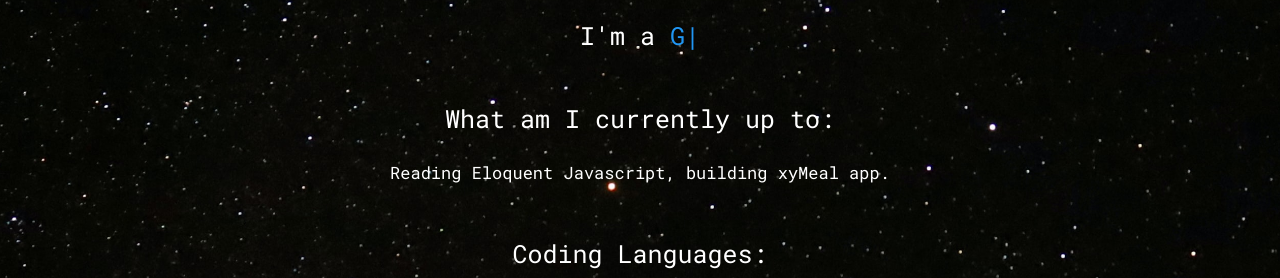
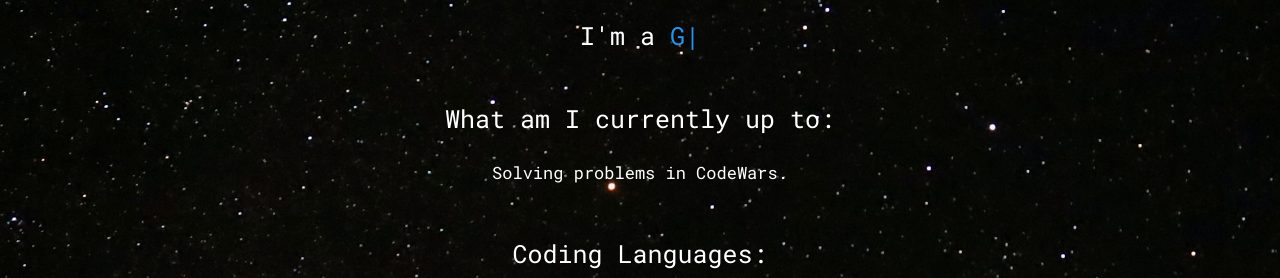
Before and after one commit to xynoan/xynoan, a plain HTML site: page index.html in a window 1280 px wide. Shown: the part 333-611 px from the top of the page. Drawn offline with nearby package versions, Linux system fonts and the light colour scheme.

Commit message:
updated bio

```diff
--- a/index.html
+++ b/index.html
@@ -23,7 +23,7 @@
     <section>
         <header>What am I currently up to:</header>
         <br>
-        <p> Reading Eloquent Javascript, building xyMeal app.</p>
+        <p>Solving problems in CodeWars.</p>
     </section>
     <section>
         <header>Coding Languages:</header>
```
